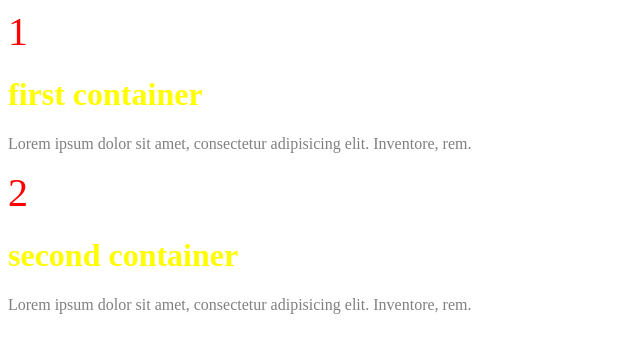
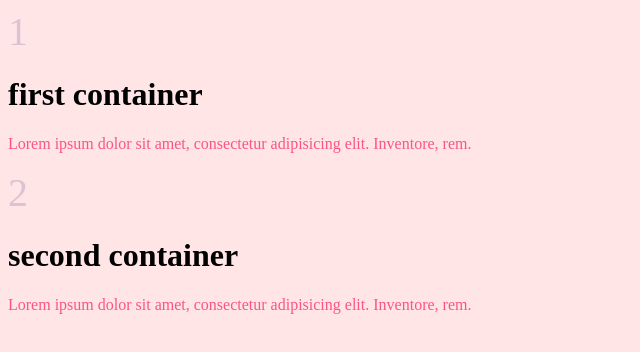
Before and after one commit to HectorSandovalLandazuri/01-css-fundamentals, a plain HTML site: page index.html in a window 1280 px wide. Shown: the whole page, without its empty margins (0-640 px from the left). Drawn offline with Linux system fonts and the light colour scheme.

Commit message:
other commit

```diff
--- a/styles.css
+++ b/styles.css
@@ -1,12 +1,16 @@
 .icon {
-    color:red;
+    color:rgba(32, 5, 129, 0.158);
     font-size: 40px;
 }
 
 #title {
-    color: yellow;
+    color: rgb(0,0,0);
 }
 
 div p {
-    color:gray;
+    color:#fB5483;
 }
+
+body {
+    background: rgba(255,0,0,0.1);
+}
```
Also changed, not shown: index.html (+1 -0 lines).
